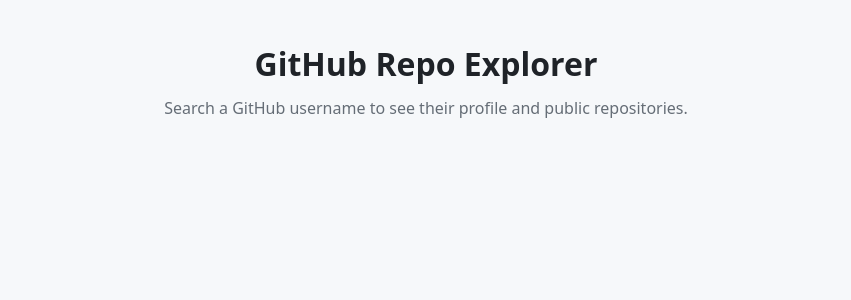
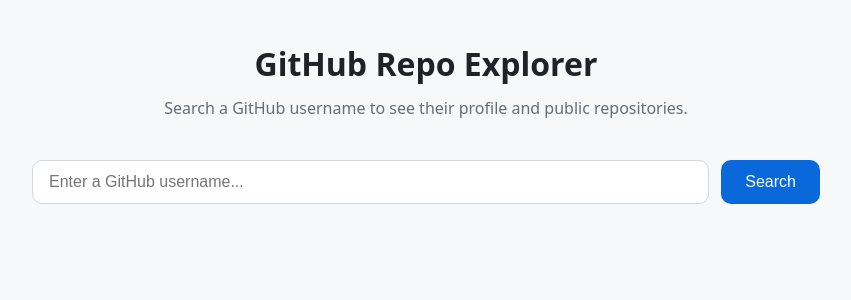
Before and after one commit to Shivendraaaa/github_explorer, a React (Vite) app in the folder client/: page / in a window 1280 px wide. Shown: the top 300 px of the page, without its empty margins (214-1065 px from the left). Built offline with nearby package versions, Linux system fonts and the light colour scheme; no server answers.

Commit message:
feat(client): search bar and api helper

```diff
--- a/client/src/App.css
+++ b/client/src/App.css
@@ -82,6 +82,46 @@
 }
 
 /* ---------------------------------------------------------------------------
+   Search bar
+   A flex row: the input grows to fill the space and the button sits beside
+   it. This stays usable on phones too.
+   --------------------------------------------------------------------------- */
+.search-bar {
+  display: flex;
+  gap: var(--space-sm);
+}
+
+.search-input {
+  flex: 1; /* take all the space left over next to the button */
+  padding: var(--space-sm) var(--space-md);
+  font-size: 1rem;
+  color: var(--color-text);
+  background: var(--color-surface);
+  border: 1px solid var(--color-border);
+  border-radius: var(--radius);
+}
+
+/* Highlight the input border when it's focused, for a clear active state. */
+.search-input:focus {
+  outline: none;
+  border-color: var(--color-accent);
+}
+
+.search-button {
+  padding: var(--space-sm) var(--space-lg);
+  font-size: 1rem;
+  color: #ffffff;
+  background: var(--color-accent);
+  border: none;
+  border-radius: var(--radius);
+  cursor: pointer;
+}
+
+.search-button:hover {
+  background: var(--color-accent-hover);
+}
+
+/* ---------------------------------------------------------------------------
    Small screens
    On phones, shrink the heading and padding slightly so nothing feels
    cramped.
--- a/client/src/App.jsx
+++ b/client/src/App.jsx
@@ -1,11 +1,27 @@
-// App.css holds all of our styles. Importing it here tells Vite to include
-// it in the page.
+import { useState } from "react";
+// App.css holds all of our styles. Importing it here tells Vite to include it.
 import "./App.css";
+import SearchBar from "./components/SearchBar.jsx";
+import { getProfile } from "./api.js";
 
-// App is the top-level component of the whole frontend. Right now it's just
-// the page "shell": a header with the title, and an empty main area where
-// the search bar, profile, and repo list will go in the next steps.
+// App is the top-level component. It owns the app's state and decides what to
+// render. For now it holds the fetched profile and wires up the search bar.
 export default function App() {
+  // The profile returned by our backend. null means "no search yet".
+  const [profile, setProfile] = useState(null);
+
+  // Runs when the user submits a username in the search bar.
+  async function handleSearch(username) {
+    try {
+      const data = await getProfile(username);
+      setProfile(data);
+    } catch (error) {
+      // A proper on-screen error message is added in a later step. For now we
+      // just log it so a failed search doesn't break anything.
+      console.error(error);
+    }
+  }
+
   return (
     <div className="app">
       <header className="app-header">
@@ -16,7 +32,17 @@
       </header>
 
       <main className="app-main">
-        {/* Search bar, profile, and repo list will be added here. */}
+        <SearchBar onSearch={handleSearch} />
+
+        {/* Temporary check that the round-trip to our backend works. In the
+            next step we replace this with a proper profile card and add
+            loading and error states. */}
+        {profile && (
+          <p>
+            Found: <strong>{profile.login}</strong> ({profile.public_repos}{" "}
+            public repos)
+          </p>
+        )}
       </main>
     </div>
   );
--- /dev/null
+++ b/client/src/api.js
@@ -0,0 +1,36 @@
+// This file is the ONLY place the frontend talks to the network. Every
+// function here calls OUR backend (never GitHub directly), which keeps the
+// proxy/caching design intact and any API token safely on the server.
+
+// The address of our backend. In development this defaults to the local
+// server. In production we set VITE_API_URL (at build time) to the deployed
+// backend's URL. import.meta.env is how Vite exposes environment variables.
+const API_BASE = import.meta.env.VITE_API_URL || "http://localhost:3001";
+
+// A small shared helper that does one GET request and returns the JSON.
+// Our backend always replies with JSON, even for errors (e.g. { error: ... }).
+async function request(path) {
+  const res = await fetch(`${API_BASE}${path}`);
+  const data = await res.json();
+
+  // If the backend returned an error status, throw with its message so the
+  // calling code (and later the UI) can show something useful to the user.
+  if (!res.ok) {
+    throw new Error(data.error || "Something went wrong");
+  }
+
+  return data;
+}
+
+// Get a user's profile from our backend.
+// encodeURIComponent makes the username safe to drop into a URL.
+export function getProfile(username) {
+  return request(`/api/github/${encodeURIComponent(username)}`);
+}
+
+// Get one page of a user's repositories from our backend.
+export function getRepos(username, page = 1) {
+  return request(
+    `/api/github/${encodeURIComponent(username)}/repos?page=${page}`
+  );
+}
--- /dev/null
+++ b/client/src/components/SearchBar.jsx
@@ -0,0 +1,38 @@
+import { useState } from "react";
+
+// A small "controlled" form. "Controlled" means React holds the input's
+// current text in state, so the component is the single source of truth for
+// what the user has typed. The parent (App) is told the username only when
+// the form is submitted, via the onSearch function passed in as a prop.
+export default function SearchBar({ onSearch }) {
+  const [value, setValue] = useState("");
+
+  function handleSubmit(event) {
+    // Forms reload the page by default when submitted. preventDefault stops
+    // that so our React app stays in control.
+    event.preventDefault();
+
+    // Ignore empty or spaces-only input.
+    const username = value.trim();
+    if (!username) return;
+
+    // Hand the cleaned username up to the parent to do the search.
+    onSearch(username);
+  }
+
+  return (
+    <form className="search-bar" onSubmit={handleSubmit}>
+      <input
+        className="search-input"
+        type="text"
+        placeholder="Enter a GitHub username..."
+        value={value}
+        onChange={(event) => setValue(event.target.value)}
+        aria-label="GitHub username"
+      />
+      <button className="search-button" type="submit">
+        Search
+      </button>
+    </form>
+  );
+}
```
